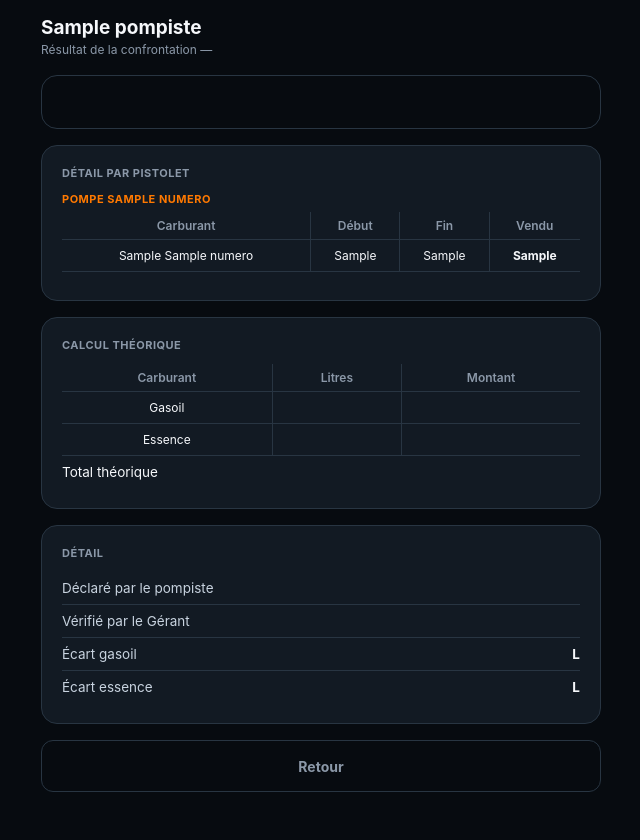
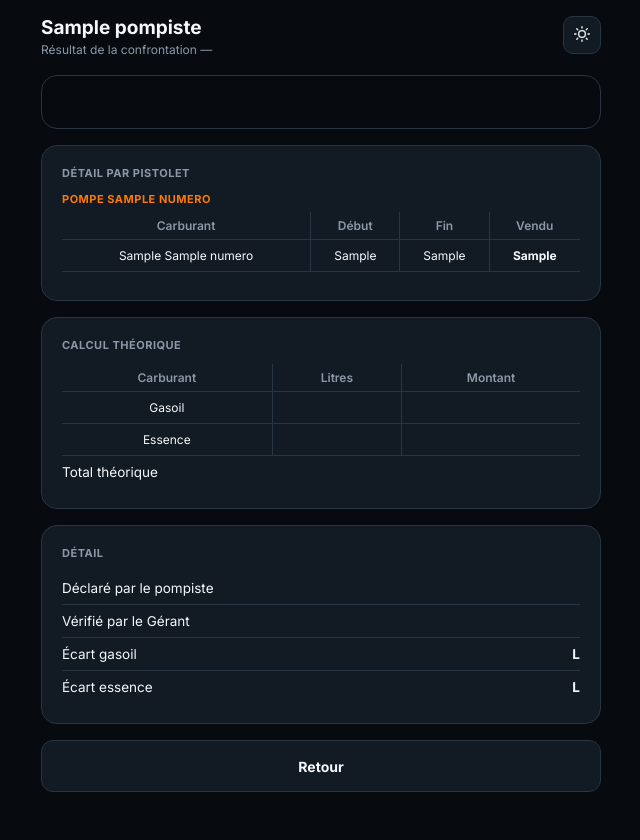
Before and after one commit to Connecticlab/STATION_TRACK, a Django app: template accounts/templates/accounts/gerant_confrontation_resultat.html in a window 1280 px wide. Shown: the whole page, without its empty margins (319-959 px from the left). Run offline with Django 5.2, Linux system fonts and the light colour scheme; the template is opened without the code that fills it: most values are stand-ins (such as "Sample title", 1, 10 or a date in 2020).

Commit message:
Design system: gerant_confrontation_resultat converti (bascule theme, 5 emojis remplaces par SVG, bouton Retour colore) — dernier ecran secondaire Gerant

```diff
--- a/accounts/templates/accounts/gerant_confrontation_resultat.html
+++ b/accounts/templates/accounts/gerant_confrontation_resultat.html
@@ -5,18 +5,24 @@
 <meta name="viewport" content="width=device-width, initial-scale=1.0">
 <title>StationTrack — Résultat de la confrontation</title>
 {% load formatage %}
+<link rel="stylesheet" href="/static/css/design-system.css">
 <style>
 :root{
-  --black:#070b10;--panel:#121a23;--line:#283542;
-  --blue:#1769ff;--orange:#ff7900;--green:#1fae63;--red:#ff5470;--white:#f6f8fb;--muted:#8b98a8;
+  --black:var(--st-bg);--panel:var(--st-panel);--panel2:var(--st-panel-2);--line:var(--st-line);
+  --blue:var(--st-blue);--orange:var(--st-orange);--green:var(--st-green);--red:var(--st-red);--white:var(--st-text);--muted:var(--st-muted);
 }
 *{box-sizing:border-box}
-html,body{margin:0;min-height:100%;font-family:-apple-system,BlinkMacSystemFont,"Segoe UI",Roboto,Arial,sans-serif;background:var(--black);color:var(--white)}
+html,body{margin:0;min-height:100%;font-family:var(--font-sans);background:var(--black);color:var(--white);transition:background .2s ease,color .2s ease}
 body{padding:16px;padding-bottom:48px}
 .wrap{max-width:560px;margin:0 auto}
 .header{margin-bottom:18px}
 .header h1{font-size:19px;margin:0}
 .header .sub{font-size:12px;color:var(--muted);margin-top:3px}
+.header{display:flex;justify-content:space-between;align-items:flex-start}
+.theme-toggle{
+  width:38px;height:38px;border-radius:10px;border:1px solid var(--line);background:var(--panel);
+  color:var(--white);cursor:pointer;display:flex;align-items:center;justify-content:center;flex-shrink:0
+}
 .result-banner{
   border-radius:16px;padding:26px 20px;text-align:center;margin-bottom:16px;border:1px solid var(--line)
 }
@@ -30,7 +36,7 @@ body{padding:16px;padding-bottom:48px}
 .card h3{font-size:11px;text-transform:uppercase;letter-spacing:.5px;color:var(--muted);margin:0 0 12px}
 .row{display:flex;justify-content:space-between;font-size:13.5px;padding:8px 0;border-bottom:1px solid var(--line)}
 .row:last-child{border-bottom:none}
-.row .lbl{color:#c8d3df}
+.row .lbl{color:var(--white)}
 .row .val{font-weight:700}
 .alert-box{
   background:rgba(255,121,0,.08);border:1px solid rgba(255,121,0,.3);color:#ffcf9e;
@@ -38,8 +44,8 @@ body{padding:16px;padding-bottom:48px}
 }
 .alert-box.danger{background:rgba(255,84,112,.08);border-color:rgba(255,84,112,.3);color:#ffb3c0}
 .back{
-  display:block;text-align:center;margin-top:16px;color:var(--muted);font-size:14px;font-weight:700;
-  text-decoration:none;height:52px;line-height:52px;border:1px solid var(--line);border-radius:12px
+  display:block;text-align:center;margin-top:16px;color:var(--white);font-size:14px;font-weight:700;
+  text-decoration:none;height:52px;line-height:52px;border:1px solid var(--line);border-radius:12px;background:var(--panel)
 }
 </style>
 </head>
@@ -47,30 +53,35 @@ body{padding:16px;padding-bottom:48px}
 <div class="wrap">
 
   <div class="header">
-    <h1>{{ pompiste.nom_complet }}</h1>
-    <div class="sub">Résultat de la confrontation — {{ session.date|date:"d/m/Y" }}</div>
+    <div>
+      <h1>{{ pompiste.nom_complet }}</h1>
+      <div class="sub">Résultat de la confrontation — {{ session.date|date:"d/m/Y" }}</div>
+    </div>
+    <button class="theme-toggle" id="themeToggle" type="button" aria-label="Changer de thème">
+      <span id="themeIcon"><svg viewBox="0 0 24 24" width="16" height="16" stroke="currentColor" fill="none" stroke-width="2" stroke-linecap="round" stroke-linejoin="round"><circle cx="12" cy="12" r="5"/><line x1="12" y1="1" x2="12" y2="3"/><line x1="12" y1="21" x2="12" y2="23"/><line x1="4.22" y1="4.22" x2="5.64" y2="5.64"/><line x1="18.36" y1="18.36" x2="19.78" y2="19.78"/><line x1="1" y1="12" x2="3" y2="12"/><line x1="21" y1="12" x2="23" y2="12"/><line x1="4.22" y1="19.78" x2="5.64" y2="18.36"/><line x1="18.36" y1="5.64" x2="19.78" y2="4.22"/></svg></span>
+    </button>
   </div>
 
   <div class="result-banner {{ session.resultat }}">
     {% if session.resultat == "exact" %}
-      <div class="icon">✅</div>
+      <div class="icon"><svg viewBox="0 0 24 24" width="42" height="42" style="margin:0 auto 8px;display:block;" stroke="currentColor" fill="none" stroke-width="2" stroke-linecap="round" stroke-linejoin="round"><path d="M22 11.08V12a10 10 0 1 1-5.93-9.14"/><polyline points="22 4 12 14.01 9 11.01"/></svg></div>
       <h2>Caisse exacte</h2>
     {% elif session.resultat == "surplus" %}
-      <div class="icon">📈</div>
+      <div class="icon"><svg viewBox="0 0 24 24" width="42" height="42" style="margin:0 auto 8px;display:block;" stroke="currentColor" fill="none" stroke-width="2" stroke-linecap="round" stroke-linejoin="round"><polyline points="23 6 13.5 15.5 8.5 10.5 1 18"/><polyline points="17 6 23 6 23 12"/></svg></div>
       <h2>Surplus</h2>
     {% elif session.resultat == "manquant" %}
-      <div class="icon">⚠️</div>
+      <div class="icon"><svg viewBox="0 0 24 24" width="42" height="42" style="margin:0 auto 8px;display:block;" stroke="currentColor" fill="none" stroke-width="2" stroke-linecap="round" stroke-linejoin="round"><path d="M10.29 3.86L1.82 18a2 2 0 0 0 1.71 3h16.94a2 2 0 0 0 1.71-3L13.71 3.86a2 2 0 0 0-3.42 0z"/><line x1="12" y1="9" x2="12" y2="13"/><line x1="12" y1="17" x2="12.01" y2="17"/></svg></div>
       <h2>Manquant</h2>
     {% endif %}
     <div class="montant">{{ session.montant_ecart|fcfa }}</div>
   </div>
 
   {% if session.divergence_signalee %}
-    <div class="alert-box">⚠️ Divergence signalée entre le relevé du pompiste et le relevé indépendant (au-delà de la marge de tolérance).</div>
+    <div class="alert-box"><svg viewBox="0 0 24 24" width="14" height="14" style="vertical-align:-2px;margin-right:2px;" stroke="currentColor" fill="none" stroke-width="2" stroke-linecap="round" stroke-linejoin="round"><path d="M10.29 3.86L1.82 18a2 2 0 0 0 1.71 3h16.94a2 2 0 0 0 1.71-3L13.71 3.86a2 2 0 0 0-3.42 0z"/><line x1="12" y1="9" x2="12" y2="13"/><line x1="12" y1="17" x2="12.01" y2="17"/></svg> Divergence signalée entre le relevé du pompiste et le relevé indépendant (au-delà de la marge de tolérance).</div>
   {% endif %}
 
   {% if alerte_dette %}
-    <div class="alert-box danger">🔴 Le solde de dette de ce pompiste dépasse le seuil d'alerte de la société.</div>
+    <div class="alert-box danger"><svg viewBox="0 0 24 24" width="14" height="14" style="vertical-align:-2px;margin-right:2px;" stroke="currentColor" fill="none" stroke-width="2" stroke-linecap="round" stroke-linejoin="round"><circle cx="12" cy="12" r="10"/><line x1="12" y1="8" x2="12" y2="12"/><line x1="12" y1="16" x2="12.01" y2="16"/></svg> Le solde de dette de ce pompiste dépasse le seuil d'alerte de la société.</div>
   {% endif %}
 
   <div class="card">
@@ -141,5 +152,33 @@ body{padding:16px;padding-bottom:48px}
 
   <a class="back" href="{% url 'accounts:gerant_accueil' %}">Retour</a>
 </div>
+<script>
+(function(){
+  var toggle = document.getElementById('themeToggle');
+  var iconWrap = document.getElementById('themeIcon');
+  var iconSun = '<svg viewBox="0 0 24 24" width="16" height="16" stroke="currentColor" fill="none" stroke-width="2" stroke-linecap="round" stroke-linejoin="round"><circle cx="12" cy="12" r="5"/><line x1="12" y1="1" x2="12" y2="3"/><line x1="12" y1="21" x2="12" y2="23"/><line x1="4.22" y1="4.22" x2="5.64" y2="5.64"/><line x1="18.36" y1="18.36" x2="19.78" y2="19.78"/><line x1="1" y1="12" x2="3" y2="12"/><line x1="21" y1="12" x2="23" y2="12"/><line x1="4.22" y1="19.78" x2="5.64" y2="18.36"/><line x1="18.36" y1="5.64" x2="19.78" y2="4.22"/></svg>';
+  var iconMoon = '<svg viewBox="0 0 24 24" width="16" height="16" stroke="currentColor" fill="none" stroke-width="2" stroke-linecap="round" stroke-linejoin="round"><path d="M21 12.79A9 9 0 1 1 11.21 3 7 7 0 0 0 21 12.79z"/></svg>';
+
+  function appliquerTheme(theme) {
+    if (theme === 'light') {
+      document.documentElement.setAttribute('data-theme', 'light');
+      iconWrap.innerHTML = iconMoon;
+    } else {
+      document.documentElement.removeAttribute('data-theme');
+      iconWrap.innerHTML = iconSun;
+    }
+  }
+
+  var stocke = localStorage.getItem('stationtrack_theme');
+  if (stocke) appliquerTheme(stocke);
+
+  toggle.addEventListener('click', function(){
+    var actuel = document.documentElement.getAttribute('data-theme') === 'light' ? 'light' : 'dark';
+    var nouveau = actuel === 'light' ? 'dark' : 'light';
+    appliquerTheme(nouveau);
+    localStorage.setItem('stationtrack_theme', nouveau);
+  });
+})();
+</script>
 </body>
 </html>
```
